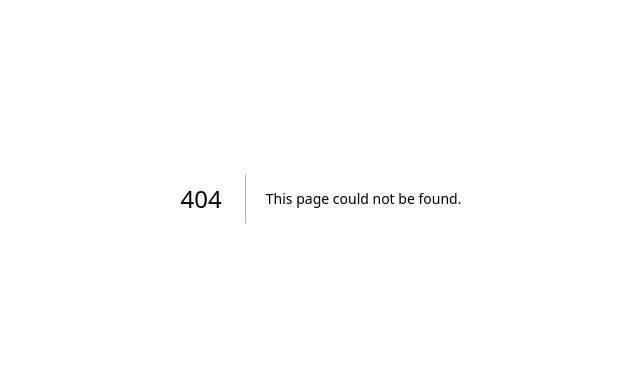
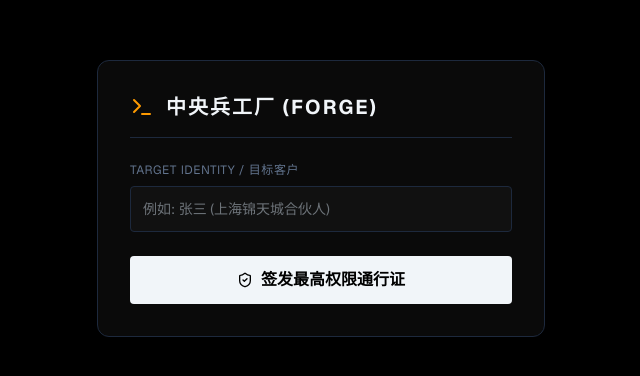
Before and after one commit to laurylee613/one-trust-mvp, a Next.js app: page /admin/forge in a window 1280 px wide. Before the commit this address had no page. Shown: the part 202-578 px from the top of the page, without its empty margins (319-959 px from the left). Built offline with nearby package versions, Linux system fonts and the light colour scheme.

Commit message:
feat: rebuild central forge UI

```diff
--- /dev/null
+++ b/app/admin/forge/page.tsx
@@ -0,0 +1,107 @@
+"use client";
+
+import React, { useState } from 'react';
+import { Terminal, Copy, ShieldCheck, Zap, AlertTriangle } from 'lucide-react';
+
+export default function ForgeDashboard() {
+  const [referrer, setReferrer] = useState('');
+  const [isLoading, setIsLoading] = useState(false);
+  const [resultCode, setResultCode] = useState('');
+  const [error, setError] = useState('');
+  const [copied, setCopied] = useState(false);
+
+  const handleGenerate = async () => {
+    if (!referrer.trim()) {
+      setError('必须输入目标客户特征或姓名！');
+      return;
+    }
+    setIsLoading(true);
+    setError('');
+    setResultCode('');
+    setCopied(false);
+
+    try {
+      const res = await fetch('/api/generate-invite', {
+        method: 'POST',
+        headers: { 'Content-Type': 'application/json' },
+        body: JSON.stringify({ referrer_name: referrer }),
+      });
+
+      const data = await res.json();
+      if (!res.ok || !data.success) {
+        throw new Error(data.error || '锻造失败，请检查 API 或数据库。');
+      }
+
+      setResultCode(data.code);
+    } catch (err: any) {
+      setError(err.message);
+    } finally {
+      setIsLoading(false);
+    }
+  };
+
+  const copyToClipboard = () => {
+    if (!resultCode) return;
+    // 自动生成带参数的交付链接，客户点击直接自动填入密码！
+    const link = `${window.location.origin}/vip?code=${resultCode}`;
+    navigator.clipboard.writeText(link);
+    setCopied(true);
+    setTimeout(() => setCopied(false), 2000);
+  };
+
+  return (
+    <div className="min-h-screen bg-black text-slate-300 font-sans p-8 flex flex-col items-center justify-center">
+      <div className="max-w-md w-full border border-slate-800 bg-[#0A0A0A] p-8 rounded-xl shadow-2xl">
+        <div className="flex items-center gap-3 mb-6 border-b border-slate-800 pb-4">
+          <Terminal className="text-amber-500 w-6 h-6" />
+          <h1 className="text-xl font-bold tracking-widest text-slate-100">中央兵工厂 (FORGE)</h1>
+        </div>
+
+        <div className="space-y-6">
+          <div>
+            <label className="block text-xs text-slate-500 mb-2 uppercase tracking-wider">Target Identity / 目标客户</label>
+            <input
+              type="text"
+              value={referrer}
+              onChange={(e) => setReferrer(e.target.value)}
+              placeholder="例如: 张三 (上海锦天城合伙人)"
+              className="w-full bg-[#111] border border-slate-800 rounded p-3 text-sm focus:border-amber-500 focus:outline-none transition-colors"
+            />
+          </div>
+
+          {error && (
+            <div className="flex items-center gap-2 text-red-500 text-xs bg-red-950/30 p-3 rounded border border-red-900">
+              <AlertTriangle className="w-4 h-4" />
+              {error}
+            </div>
+          )}
+
+          <button
+            onClick={handleGenerate}
+            disabled={isLoading}
+            className="w-full bg-slate-100 text-black font-bold py-3 rounded hover:bg-white transition-all flex items-center justify-center gap-2 disabled:opacity-50"
+          >
+            {isLoading ? <Zap className="w-4 h-4 animate-pulse" /> : <ShieldCheck className="w-4 h-4" />}
+            {isLoading ? '正在熔铸暗金码...' : '签发最高权限通行证'}
+          </button>
+
+          {resultCode && (
+            <div className="mt-6 p-4 border border-amber-900 bg-amber-950/20 rounded-lg animate-in fade-in slide-in-from-bottom-2">
+              <p className="text-xs text-amber-500/70 mb-2">✅ 锻造成功！客户专属暗金码：</p>
+              <div className="text-lg font-mono text-amber-400 font-bold tracking-widest break-all">
+                {resultCode}
+              </div>
+              <button
+                onClick={copyToClipboard}
+                className="mt-4 w-full flex items-center justify-center gap-2 border border-amber-700/50 hover:bg-amber-900/30 text-amber-500 text-sm py-2 rounded transition-colors"
+              >
+                <Copy className="w-4 h-4" />
+                {copied ? '已复制交付链接！' : '一键复制带参交付链接'}
+              </button>
+            </div>
+          )}
+        </div>
+      </div>
+    </div>
+  );
+}
```
